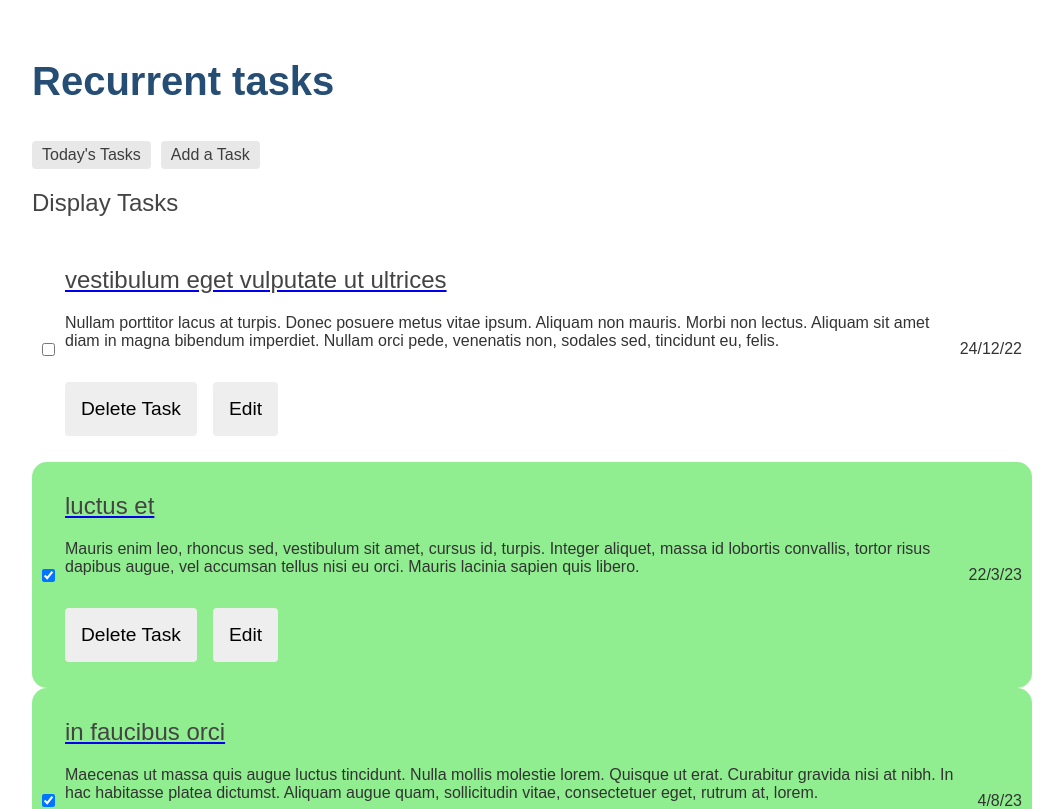
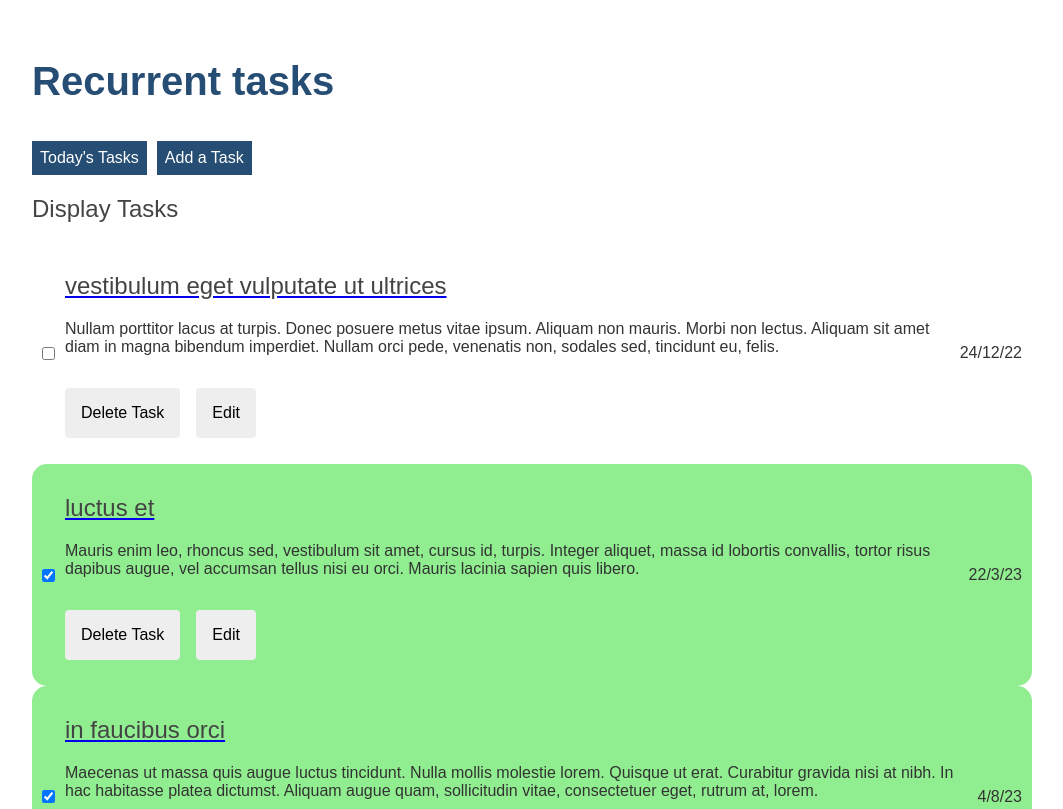
Before and after one commit to Kereph-Alexandre/recurrentTasks, an Angular app: page /recurrentTasks in a window 1280 px wide. Shown: the top 809 px of the page, without its empty margins (108-1171 px from the left). Built offline with nearby package versions, Linux system fonts and the light colour scheme; data requests are answered from the project's data file.

Commit message:
style: harmonize inputs styles, differentiate component buttons and nav links

```diff
--- a/src/app/task-detail/task-detail.component.html
+++ b/src/app/task-detail/task-detail.component.html
@@ -1,23 +1,42 @@
 <div *ngIf="task">
-  <div *ngIf="this.isEditing; else notEditing">
+  <!-- If in edition mode, display inputs and areas -->
+  <div class="taskEditingForm" *ngIf="this.isEditing; else notEditing">
+    <!-- task title text input -->
+    <div class="form-group">
       <label for="taskTitle">Title</label>
       <input type="text" name="taskTitle" [(ngModel)]="task.title" />
+    </div>
 
+    <!-- task description text area -->
+    <div class="form-group">
       <label for="taskDescription">Description</label>
       <textarea
         name="taskDescription"
         id=""
         [(ngModel)]="task.description"
       ></textarea>
+    </div>
 
-    <span> Created on : {{ task.creationDate | date }} </span>
+    <!-- display creation date, no change allowed -->
+    <label> Created on : {{ task.creationDate | date }} </label>
 
+    <!-- task recurrence number input -->
+    <div class="form-group">
       <label for="taskRepeat">Execute every :</label>
       <input type="number" [(ngModel)]="task.repeatDelay" />
-
-    <button (click)="confirmTaskEdit()">Done Editing</button>
     </div>
 
+    <!-- confirm button -->
+    <button (click)="confirmTaskEdit()">Confirm</button>
+
+    <button (click)="goBack()">Return</button>
+    <button (click)="deleteTask()">Delete</button>
+    <button (click)="completeTask()">
+      {{ task.completed! ? "Not Complete" : "Complete" }}
+    </button>
+  </div>
+
+  <!-- When not editing, display data -->
   <ng-template #notEditing>
     <h2>
       {{ task.title }}
@@ -31,15 +50,16 @@
       <span> Next due on : {{ task.execDate | date }} </span>
     </p>
     <button (click)="editTask()">Modify</button>
+
+    <button (click)="goBack()">Return</button>
+    <button (click)="deleteTask()">Delete</button>
+    <button (click)="completeTask()">
+      {{ task.completed! ? "Not Complete" : "Complete" }}
+    </button>
   </ng-template>
 
   <p>
     Status :
-    {{ task.completed ? "Complete" : "To be done" }}
+    {{ task.completed ? "Done" : "To Do" }}
   </p>
-  <button (click)="goBack()">Return</button>
-  <button (click)="deleteTask()">Delete</button>
-  <button (click)="completeTask()">
-    {{ task.completed! ? "Not Done" : "Done" }}
-  </button>
 </div>
--- a/src/app/task-detail/task-detail.component.sass
+++ b/src/app/task-detail/task-detail.component.sass
@@ -0,0 +1,23 @@
+input,
+textarea
+    border: 1px solid #ccc
+    padding: 5px
+    box-sizing: border-box
+    font-size: 1em
+
+input[type="text"]
+    width: 100%
+
+input[type="number"]
+    width: 60px
+
+textarea
+    width: 100%
+    height: 100px
+    resize: none
+
+.taskEditingForm
+    margin-top: 2em
+
+    .form-group
+        margin: 1.5em 0
--- a/src/styles.sass
+++ b/src/styles.sass
@@ -38,11 +38,9 @@ button
     border-radius: 4px
     cursor: pointer
     color: black
-    font-size: 1.2rem
-    padding: 1rem
-    margin-right: 1rem
-    margin-bottom: 1rem
-    margin-top: 1rem
+    font-size: 1em
+    padding: 1em
+    margin: 1em 1em 1em 0
 
 button:hover
     background-color: black
@@ -55,18 +53,17 @@ button:disabled
 
 /* Navigation link styles */
 nav a
-    padding: 5px 10px
+    padding: 0.5em
     text-decoration: none
     margin-right: 10px
     margin-top: 10px
     display: inline-block
-    background-color: #e8e8e8
-    color: #3d3d3d
-    border-radius: 4px
+    background-color: #264d73
+    color: white
 
 nav a:hover
-    color: white
-    background-color: #42545c
+    color: black
+    background-color: #b6a563
 
 nav a.active
     background-color: black
```
Lines whose indentation alone changed are shown as unchanged.
